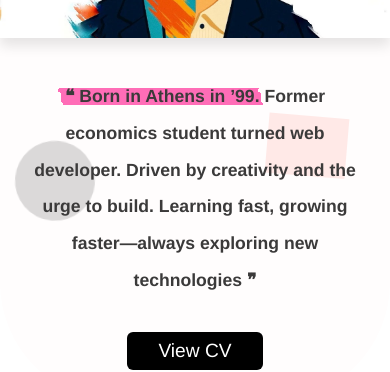
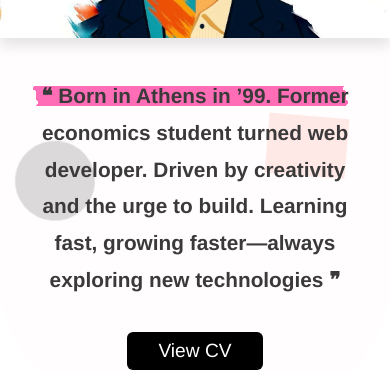
Before and after one commit to ChrKatsaros/portfolio, a React (Vite) app: page / in a window 390 px wide. Shown: the part 261-633 px from the top of the page. Built offline with nearby package versions, Linux system fonts and the light colour scheme.

Commit message:
Fix bugs and update UI

```diff
--- a/src/index.css
+++ b/src/index.css
@@ -903,7 +903,7 @@ background-image: url("https://www.transparenttextures.com/patterns/hexellence.p
   font-weight: 900;
   margin: 0;
   max-width: 400px;
-  font-size: 1.1rem !important;
+  font-size: 1.3rem !important;
   color: #3b3a3a;
 
 }
```
